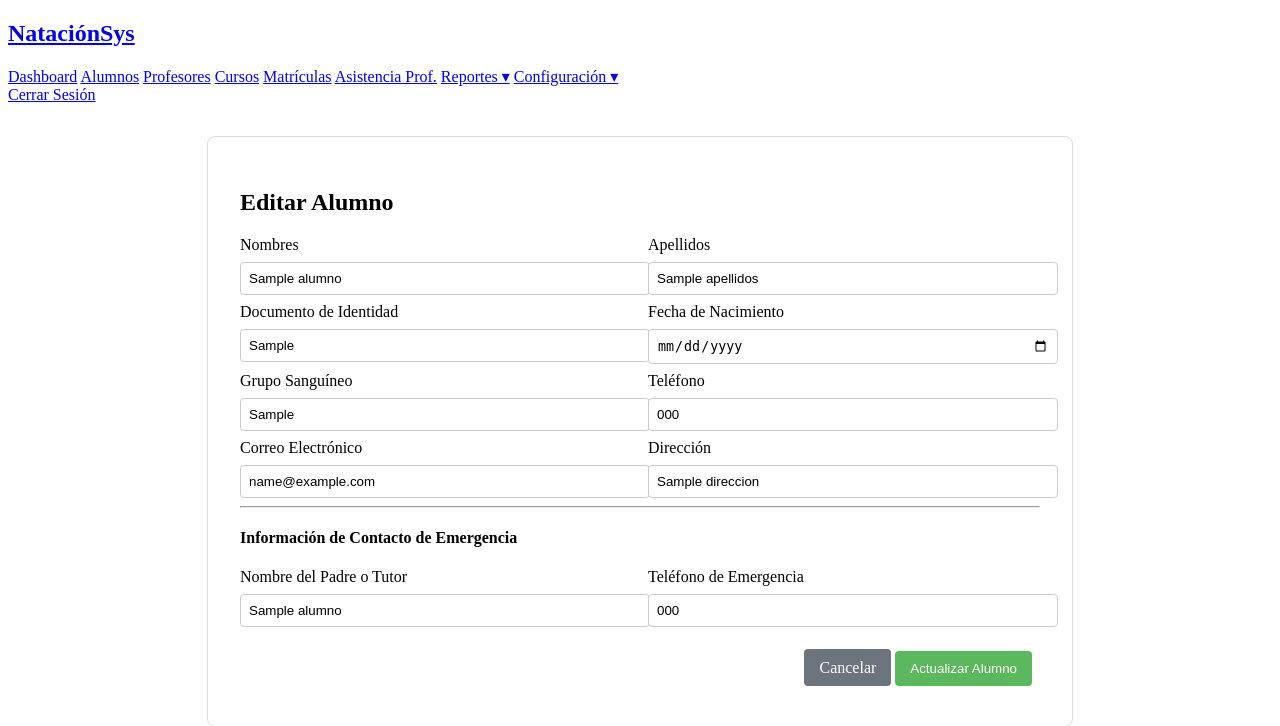
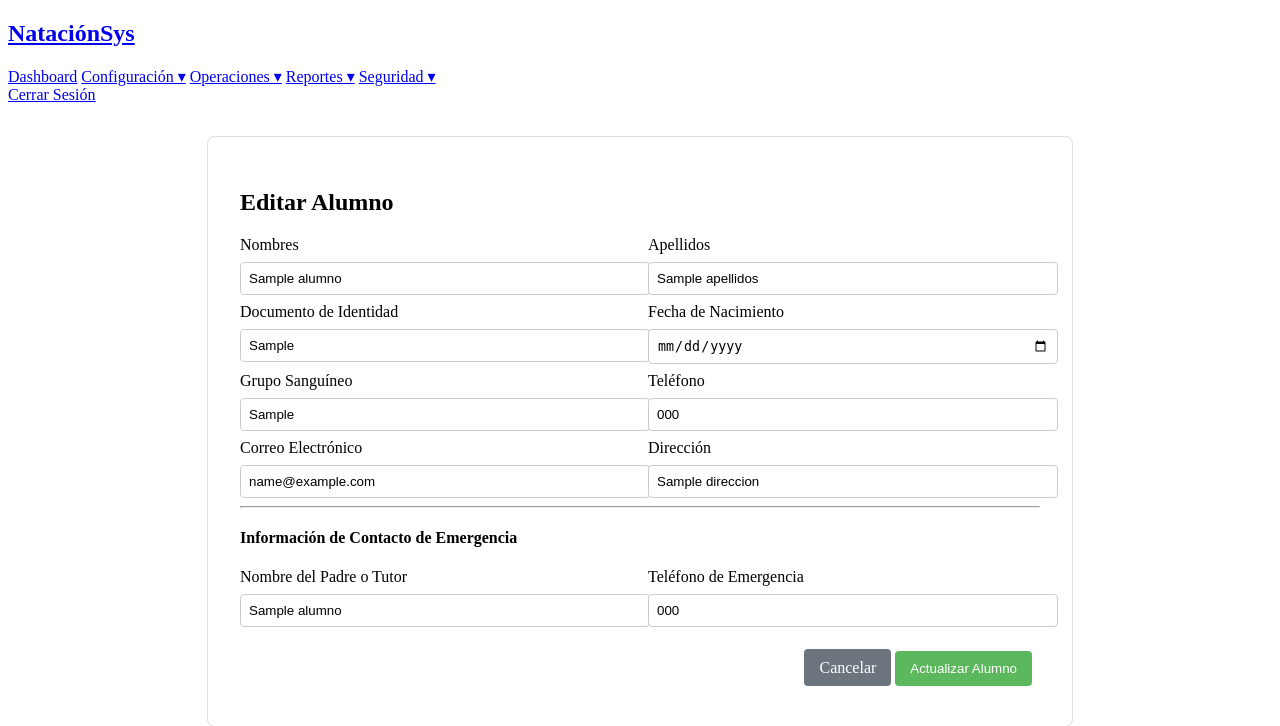
Before and after one commit to miguel-ls/natacion, a PHP site: template src/views/alumnos/edit.php in a window 1280 px wide. Shown: the top 726 px of the page. Run offline with PHP 8.4, Linux system fonts and the light colour scheme; the visitor is signed in with stand-in values (Sample User, id 1); most values are stand-ins (such as "Sample title", 1, 10 or a date in 2020); some libraries are stand-ins or nearby versions.

Commit message:
Reorganize main navigation menu into dropdowns
The main navigation has been restructured to group items into dropdown menus for 'Configuración', 'Operaciones', 'Reportes', and 'Seguridad' as per user request. This provides a cleaner and more organized user interface.

```diff
--- a/src/views/partials/header.php
+++ b/src/views/partials/header.php
@@ -71,30 +71,44 @@ if (!defined('BASE_URL')) {
             <div class="nav-links">
                 <?php if (isset($_SESSION['user_id'])): ?>
                     <a href="<?php echo BASE_URL; ?>index.php?url=dashboard">Dashboard</a>
-                    <a href="<?php echo BASE_URL; ?>index.php?url=alumnos">Alumnos</a>
-                    <a href="<?php echo BASE_URL; ?>index.php?url=profesores">Profesores</a>
-                    <a href="<?php echo BASE_URL; ?>index.php?url=cursos">Cursos</a>
-                    <a href="<?php echo BASE_URL; ?>index.php?url=matriculas">Matrículas</a>
-                    <a href="<?php echo BASE_URL; ?>index.php?url=asistencias_profesor">Asistencia Prof.</a>
+
+                    <div class="dropdown">
+                        <a href="#">Configuración &#9662;</a>
+                        <div class="dropdown-content">
+                            <a href="<?php echo BASE_URL; ?>index.php?url=tipos_piscina">Tipos de piscina</a>
+                            <a href="<?php echo BASE_URL; ?>index.php?url=piscinas">Piscina</a>
+                            <a href="<?php echo BASE_URL; ?>index.php?url=carriles">Carriles</a>
+                            <a href="<?php echo BASE_URL; ?>index.php?url=tipos_precio">Tipos de pago</a>
+                            <a href="<?php echo BASE_URL; ?>index.php?url=formas_pago">Forma de pago</a>
+                            <a href="<?php echo BASE_URL; ?>index.php?url=tipos_horario">Tipo de horario</a>
+                            <a href="<?php echo BASE_URL; ?>index.php?url=cursos">Cursos</a>
+                            <a href="<?php echo BASE_URL; ?>index.php?url=precios_cursos">Lista de Precios</a>
+                            <a href="<?php echo BASE_URL; ?>index.php?url=profesores">Profesores</a>
+                        </div>
+                    </div>
+
+                    <div class="dropdown">
+                        <a href="#">Operaciones &#9662;</a>
+                        <div class="dropdown-content">
+                            <a href="<?php echo BASE_URL; ?>index.php?url=alumnos">Alumnos</a>
+                            <a href="<?php echo BASE_URL; ?>index.php?url=matriculas">Matriculas</a>
+                            <a href="<?php echo BASE_URL; ?>index.php?url=horarios">Programar horarios</a>
+                            <a href="<?php echo BASE_URL; ?>index.php?url=asistencias_profesor">Asistencia prof.</a>
+                        </div>
+                    </div>
+
                     <div class="dropdown">
                         <a href="#">Reportes &#9662;</a>
                         <div class="dropdown-content">
-                            <a href="<?php echo BASE_URL; ?>index.php?url=reportes/ventas">Reporte de Ventas</a>
-                            <a href="<?php echo BASE_URL; ?>index.php?url=reportes/profesores">Reporte de Profesores</a>
+                            <a href="<?php echo BASE_URL; ?>index.php?url=reportes/ventas">Reporte de ventas</a>
+                            <a href="<?php echo BASE_URL; ?>index.php?url=reportes/profesores">Reporte de profesores</a>
                         </div>
                     </div>
+
                     <div class="dropdown">
-                        <a href="#">Configuración &#9662;</a>
+                        <a href="#">Seguridad &#9662;</a>
                         <div class="dropdown-content">
                             <a href="<?php echo BASE_URL; ?>index.php?url=usuarios">Usuarios</a>
-                            <a href="<?php echo BASE_URL; ?>index.php?url=tipos_piscina">Tipos de Piscina</a>
-                            <a href="<?php echo BASE_URL; ?>index.php?url=piscinas">Piscinas</a>
-                            <a href="<?php echo BASE_URL; ?>index.php?url=carriles">Carriles</a>
-                            <a href="<?php echo BASE_URL; ?>index.php?url=tipos_horario">Tipos de Horario</a>
-                            <a href="<?php echo BASE_URL; ?>index.php?url=horarios">Programar Horarios</a>
-                            <a href="<?php echo BASE_URL; ?>index.php?url=formas_pago">Formas de Pago</a>
-                            <a href="<?php echo BASE_URL; ?>index.php?url=tipos_precio">Tipos de Precio</a>
-                            <a href="<?php echo BASE_URL; ?>index.php?url=precios_cursos">Lista de Precios</a>
                         </div>
                     </div>
                 <?php endif; ?>
```
